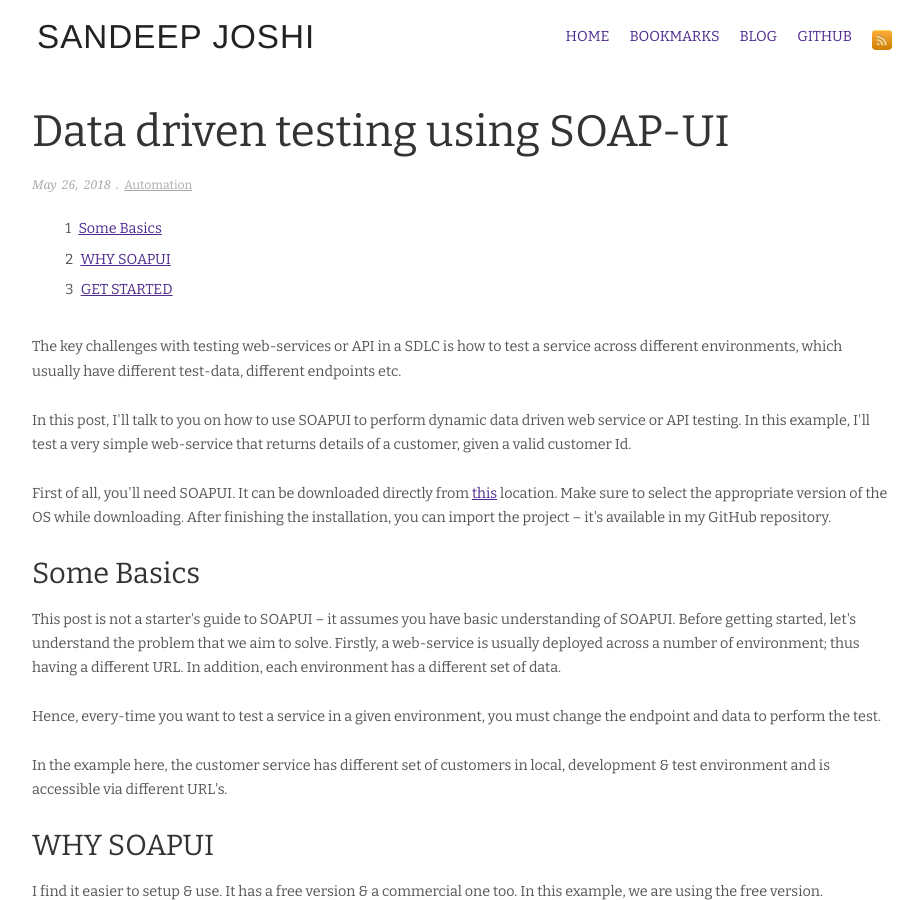
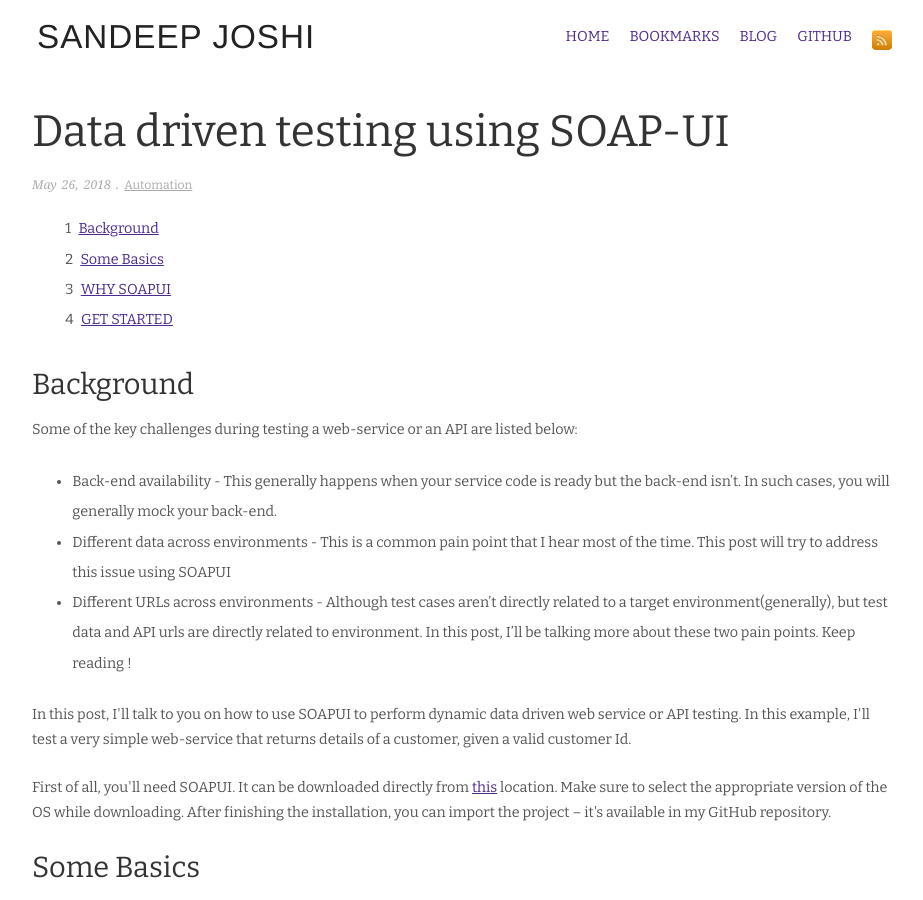
Before and after one commit to sanjos30/sanjos30.github.io, a Jekyll site: the page built from _posts/2018-05-26-data-driven-testing-using-soapui-part1.md, in a window 1280 px wide and 900 px high. Shown: the whole window, without its empty margins (178-1101 px from the left). Built offline with Jekyll 4.4.1, drawn with Linux system fonts in a browser that asks for light colours; nearby versions of some CDN libraries.

Commit message:
Update 2018-05-26-data-driven-testing-using-soapui-part1.md

```diff
--- a/_posts/2018-05-26-data-driven-testing-using-soapui-part1.md
+++ b/_posts/2018-05-26-data-driven-testing-using-soapui-part1.md
@@ -2,10 +2,16 @@
 layout: post
 title: Data driven testing using SOAP-UI
 category: Automation
-excerpt: Guide on how to use.
+excerpt: Guide on how to use
 ---
 
-The key challenges with testing web-services or API in a SDLC is how to test a service across different environments, which usually have different test-data, different endpoints etc.
+## Background
+
+Some of the key challenges during testing a web-service or an API are listed below:
+
+ - Back-end availability - This generally happens when your service code  is ready but the back-end isn't. In such cases, you will generally mock your back-end.
+ - Different data across environments - This is a common pain point that I hear most of the time. This post will try to address this issue using SOAPUI
+ - Different URLs across environments - Although test cases aren't directly related to a target environment(generally), but test data and API urls are directly related to environment. In this post, I'll be talking more about these two pain points. Keep reading !
 
 In this post, I&#39;ll talk to you on how to use SOAPUI to perform dynamic data driven web service or API testing. In this example, I&#39;ll test a very simple web-service that returns details of a customer, given a valid customer Id.
 
```
